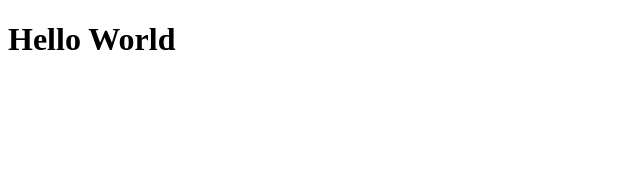
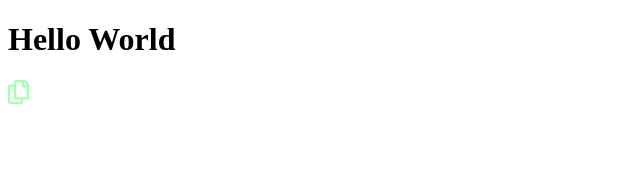
Before and after one commit to IMTR0J4N/Password-Generator, a React (Vite) app: page / in a window 1280 px wide. Shown: the top 170 px of the page, without its empty margins (0-640 px from the left). Built offline with nearby package versions, Linux system fonts and the light colour scheme.

Commit message:
not finished

```diff
--- a/src/App.jsx
+++ b/src/App.jsx
@@ -1,7 +1,10 @@
+import CopyButton from "./components/CopyButton"
+
 function App() {
   return (
     <>
       <h1>Hello World</h1>
+      <CopyButton onClick={() => { navigator.clipboard.writeText(this.state.textToCopy) }}></CopyButton>
     </>
   )
 }
--- /dev/null
+++ b/src/components/CopyButton.jsx
@@ -0,0 +1,7 @@
+export default function CopyButton() {
+    return (
+        <img src="icon-copy.svg"></img>
+    )
+
+
+}
```
Also changed, not shown: icon-copy.svg (added).
